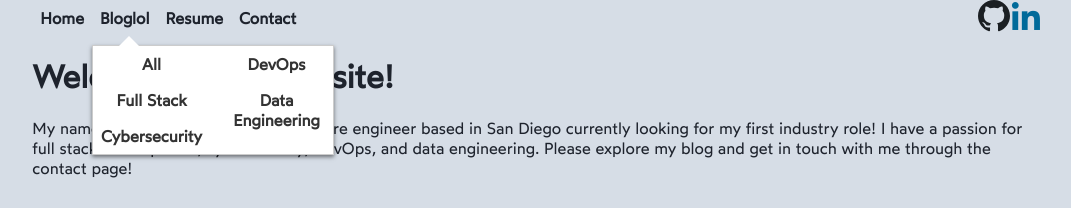
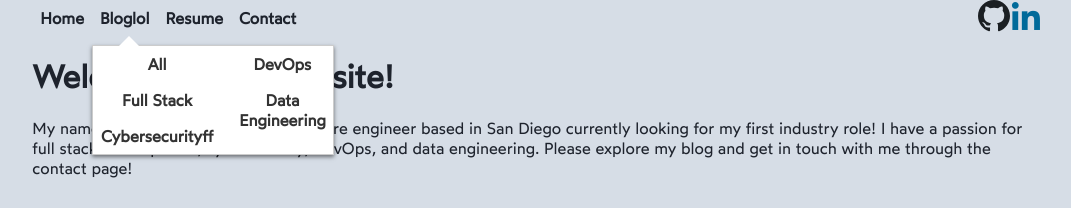
Before and after one commit to JoePehlke/webapp, a React (Create React App) app: page / in a window 1280 px wide. Both pictures are taken after a click on the element "Bloglol". Shown: the top 208 px of the page, without its empty margins (103-1174 px from the left). Built offline with nearby package versions, Linux system fonts and the light colour scheme.

Commit message:
test name change

```diff
--- a/src/BlogDropdown.js
+++ b/src/BlogDropdown.js
@@ -13,7 +13,7 @@ const BlogDropdown = () => {
           Full Stack
         </Link>
         <Link to="/blog/cybersecurity" className="blog-dropdown-item">
-          Cybersecurity
+          Cybersecurityff
         </Link>
       </div>
       <div className="blog-column">
```
